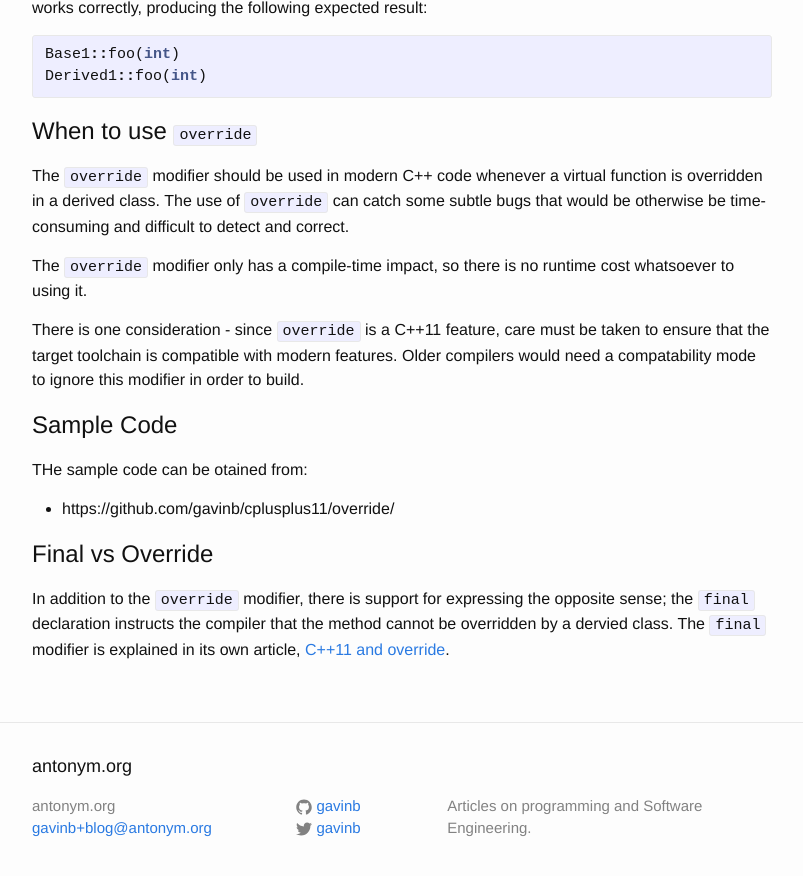
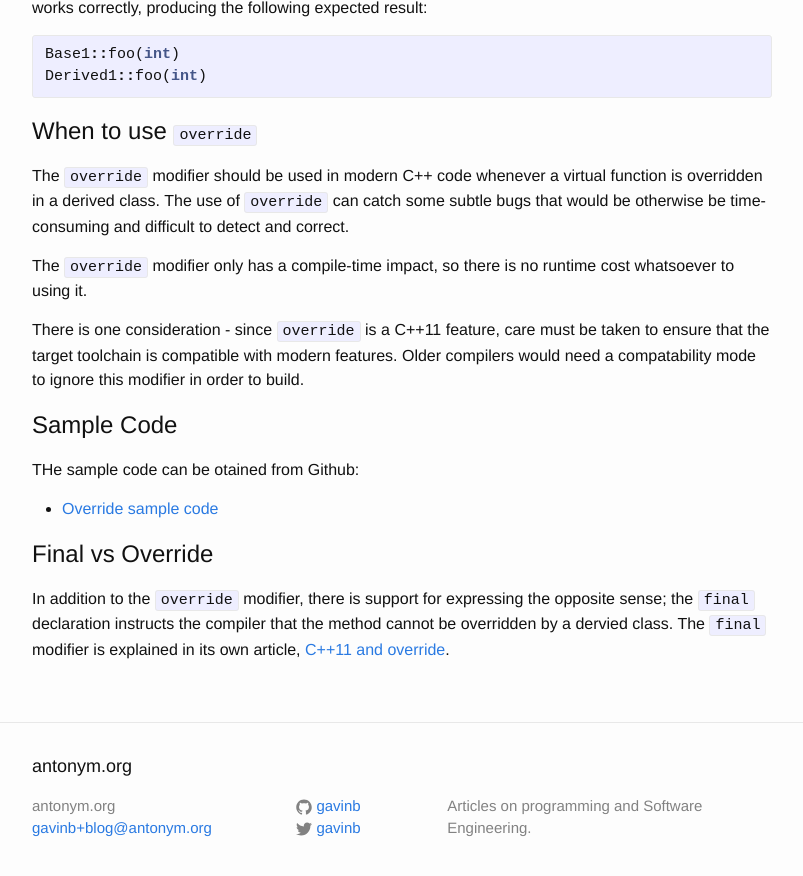
Before and after one commit to gavinb/gavinb.github.io, a Jekyll site: the page built from _posts/2014-06-26-c-plus-plus-11-and-override.markdown, in a window 1280 px wide and 900 px high, scrolled down 2426 px. Shown: the top 876 px of the window, without its empty margins (238-1041 px from the left). Built offline with Jekyll 4.4.1, drawn with Linux system fonts in a browser that asks for light colours.

Commit message:
Fix links to source

```diff
--- a/_posts/2014-05-15-c-plus-plus-11-range-based-for-loops.markdown
+++ b/_posts/2014-05-15-c-plus-plus-11-range-based-for-loops.markdown
@@ -241,4 +241,4 @@ the new `for` loop, such as this example:
     }
 {% endhighlight %}
 
-The full source to the examples is available in my [Github C++11 samples](https://github.com/gavinb/cplusplus11/rangefor/).
+The full source to the examples is available in my [Github C++11 samples](https://github.com/gavinb/cplusplus11/tree/master/rangefor/).
--- a/_posts/2014-06-26-c-plus-plus-11-and-override.markdown
+++ b/_posts/2014-06-26-c-plus-plus-11-and-override.markdown
@@ -145,9 +145,9 @@ modifier in order to build.
 
 # Sample Code
 
-THe sample code can be otained from:
+THe sample code can be otained from Github:
 
-- https://github.com/gavinb/cplusplus11/override/
+- [Override sample code](https://github.com/gavinb/cplusplus11/blob/master/override/override1.cpp)
 
 # Final vs Override
 
```
